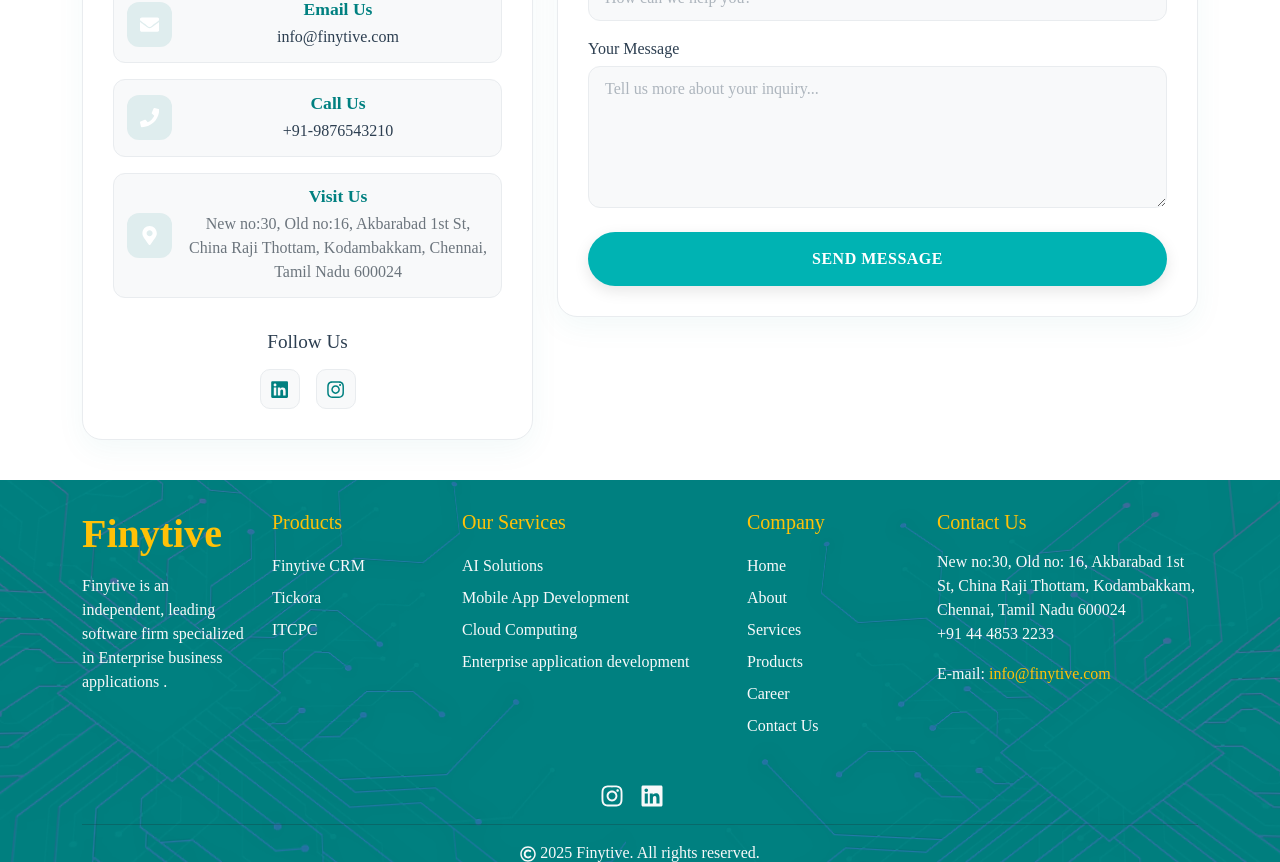
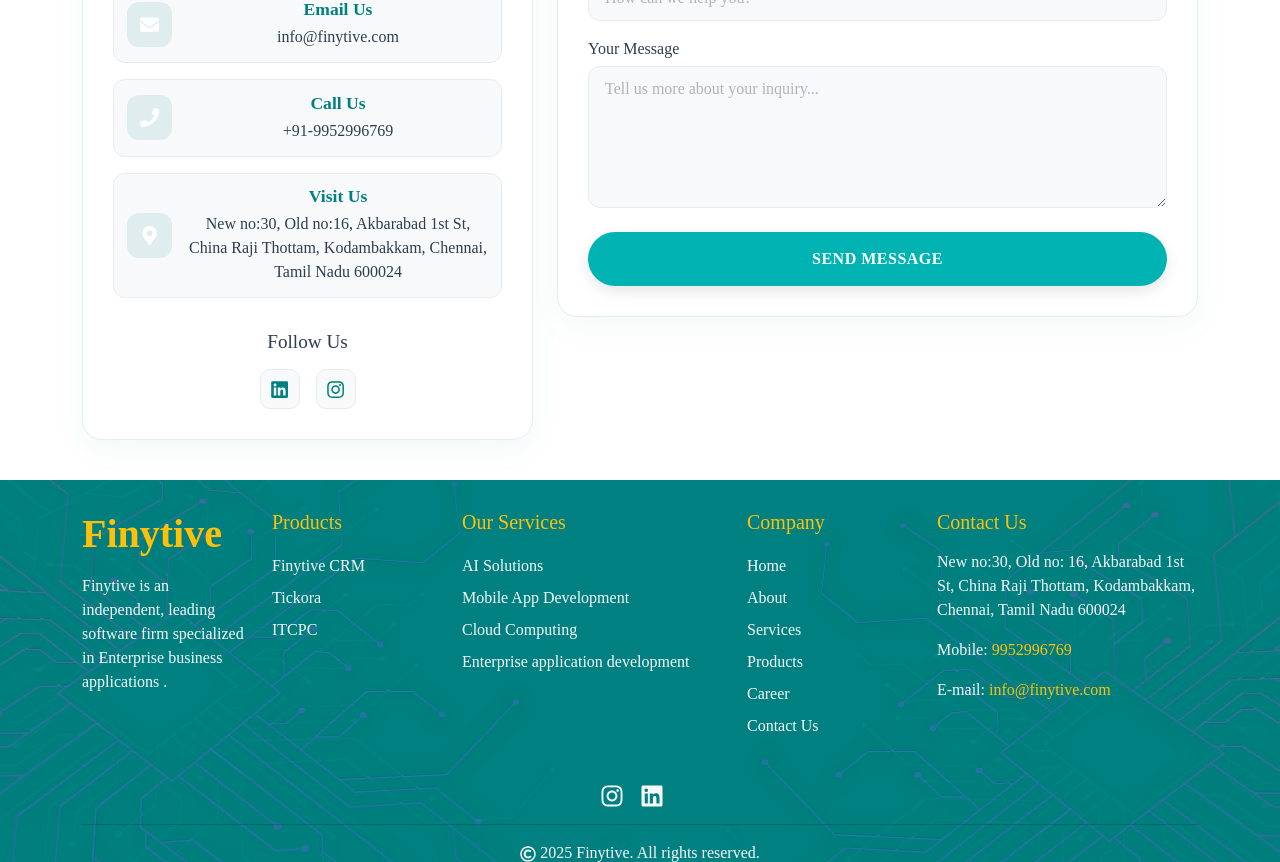
Before and after one commit to alexpandiyan-coder/Finytive, a React (Vite) app: page /Contact in a window 1280 px wide. Shown: the part 480-1342 px from the top of the page. Built offline with nearby package versions, Linux system fonts and the light colour scheme.

Commit message:
Test commit

```diff
--- a/src/Componet/ContactPage/ContactPage.jsx
+++ b/src/Componet/ContactPage/ContactPage.jsx
@@ -89,17 +89,16 @@
                     </div>
                     <div className="method-details">
                       <h3>Call Us</h3>
-                      <a href='tel:9876543210' style={{ color:"#2c3e50",textDecoration:"none"}}>+91-9876543210</a>
+                      <a href='tel:9952996769' style={{ color:"#2c3e50",textDecoration:"none"}}>+91-9952996769</a>
                     </div>
                   </div>
-
                   <div className="contact-method">
                     <div className="icon-wrapper">
                       <FaMapMarkerAlt />
                     </div>
                     <div className="method-details">
                       <h3>Visit Us</h3>
-                      <p>New no:30, Old no:16, Akbarabad 1st St, China Raji Thottam, Kodambakkam, Chennai, Tamil Nadu 600024</p>
+                   <a style={{ color:"#2c3e50",textDecoration:"none"}}  href="https://www.google.com/maps?q=New+no:30,+Old+no:16,+Akbarabad+1st+St,+China+Raji+Thottam,+Kodambakkam,+Chennai,+Tamil+Nadu+600024"  >New no:30, Old no:16, Akbarabad 1st St, China Raji Thottam, Kodambakkam, Chennai, Tamil Nadu 600024</a>
                     </div>
                   </div>
                 </div>
@@ -190,5 +189,4 @@
     </div>
   );
 };
-
 export default Contact;
--- a/src/Componet/Footer.jsx
+++ b/src/Componet/Footer.jsx
@@ -85,10 +85,17 @@
 
           <Col md={3}>
             <h5 className="mb-3 text-warning">Contact Us</h5>
+            <p>
             <a  href="https://www.google.com/maps?q=New+no:30,+Old+no:16,+Akbarabad+1st+St,+China+Raji+Thottam,+Kodambakkam,+Chennai,+Tamil+Nadu+600024" className="text-light " style={{textDecoration:"none"}}>
               New no:30, Old no: 16, Akbarabad 1st St, China Raji Thottam, Kodambakkam, Chennai, Tamil Nadu 600024
             </a>
-            <p className="text-light">+91 44 4853 2233</p>
+            </p>
+            <p className="text-light">
+              Mobile:{' '}
+              <a href="tel:9952996769" className="text-warning text-decoration-none">
+                9952996769
+              </a>
+            </p>
             <p className="text-light">
               E-mail:{' '}
               <a href="mailto:info@finytive.com" className="text-warning text-decoration-none">
--- a/src/Componet/service/Service.jsx
+++ b/src/Componet/service/Service.jsx
@@ -74,7 +74,7 @@
 
       {/* Hero Section with Value Content */}
       <div className="visual-service-wrappers text-warning">
-        <div className="service-visual-section  my-5" data-aos="fade-right">
+        {/* <div className="service-visual-section  my-5" data-aos="fade-right">
           <h2 className="fs-2 fw-bold">Explore Our Dynamic Visual Services</h2>
           <p className="text-warning ">
             Real-time animated shuffling of our key service areas
@@ -87,7 +87,7 @@
           </div>
 
           <button className="view-more-btn mt-3 px-4">Learn More</button>
-        </div>
+        </div> */}
 
 
 
```
